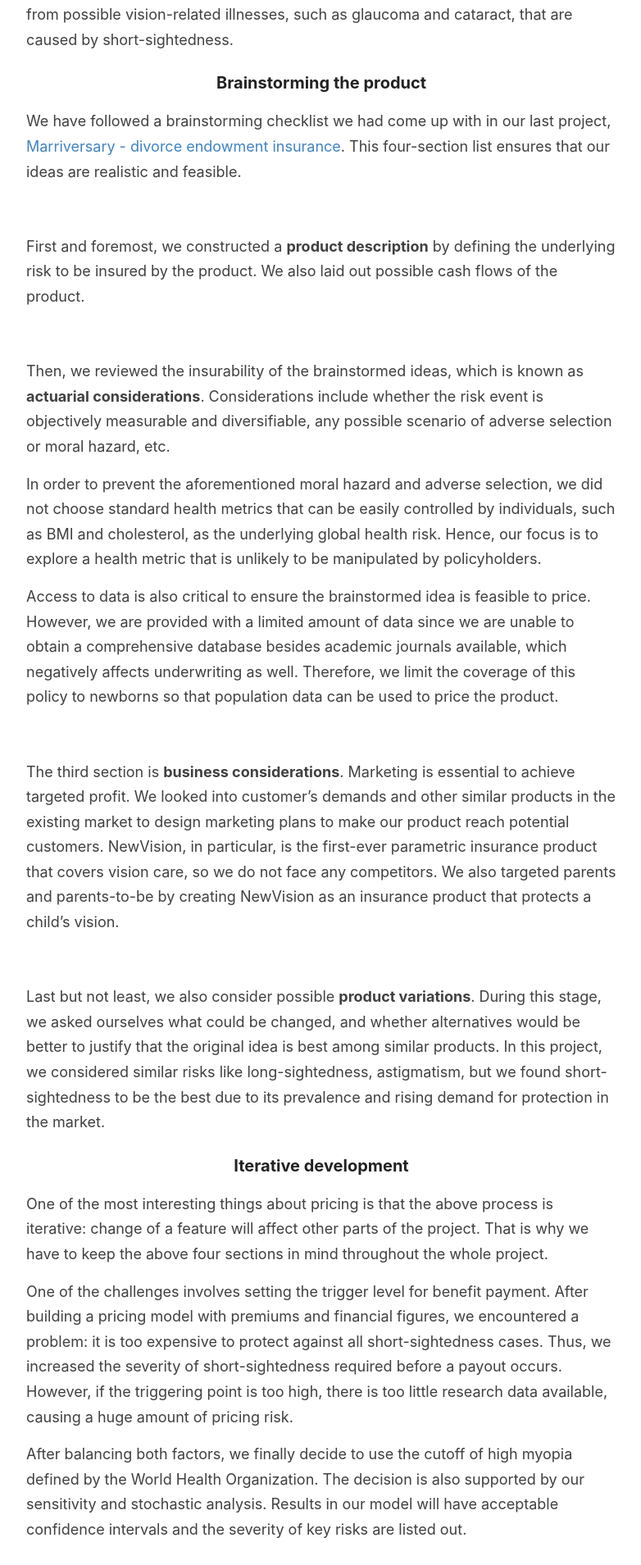
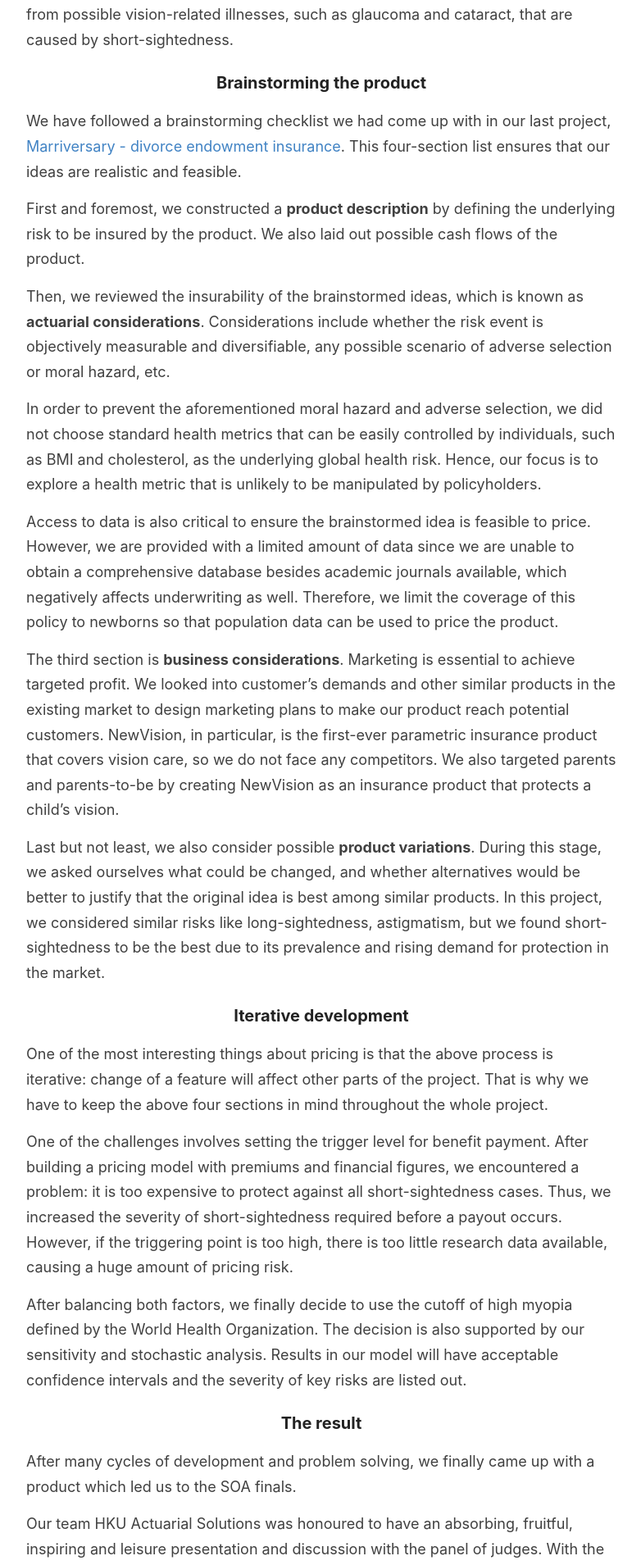
Before and after one commit to actuarialcat/actuarialcat.github.io, a Jekyll site: the page built from _posts/2021-06-05-short-sightedness insurance.md, in a window 1280 px wide. Shown: the part 1329-3238 px from the top of the page at 82% size, without its empty margins (248-1030 px from the left). Built offline with Jekyll 4.4.1, drawn with Linux system fonts in a browser that asks for light colours.

Commit message:
Update 2021-06-05-short-sightedness insurance.md

```diff
--- a/_posts/2021-06-05-short-sightedness insurance.md
+++ b/_posts/2021-06-05-short-sightedness insurance.md
@@ -29,12 +29,10 @@ With NewVision, high myopes can be safeguarded from possible vision-related illn
 We have followed a brainstorming checklist we had come up with in our last project, [Marriversary - divorce endowment insurance](https://actuarialcat.github.io/Marriversary/).
 This four-section list ensures that our ideas are realistic and feasible.
 
-<p>&nbsp;</p>
 
 First and foremost, we constructed a **product description** by defining the underlying risk to be insured by the product.
 We also laid out possible cash flows of the product.
 
-<p>&nbsp;</p>
 
 Then, we reviewed the insurability of the brainstormed ideas, which is known as **actuarial considerations**.
 Considerations include whether the risk event is objectively measurable and diversifiable, any possible scenario of adverse selection or moral hazard, etc.
@@ -46,7 +44,6 @@ Access to data is also critical to ensure the brainstormed idea is feasible to p
 However, we are provided with a limited amount of data since we are unable to obtain a comprehensive database besides academic journals available, which negatively affects underwriting as well.
 Therefore, we limit the coverage of this policy to newborns so that population data can be used to price the product.
 
-<p>&nbsp;</p>
 
 The third section is **business considerations**.
 Marketing is essential to achieve targeted profit.
@@ -54,7 +51,6 @@ We looked into customer's demands and other similar products in the existing mar
 NewVision, in particular, is the first-ever parametric insurance product that covers vision care, so we do not face any competitors.
 We also targeted parents and parents-to-be by creating NewVision as an insurance product that protects a child’s vision.
 
-<p>&nbsp;</p>
 
 Last but not least, we also consider possible **product variations**.
 During this stage, we asked ourselves what could be changed, and whether alternatives would be better to justify that the original idea is best among similar products.
```
